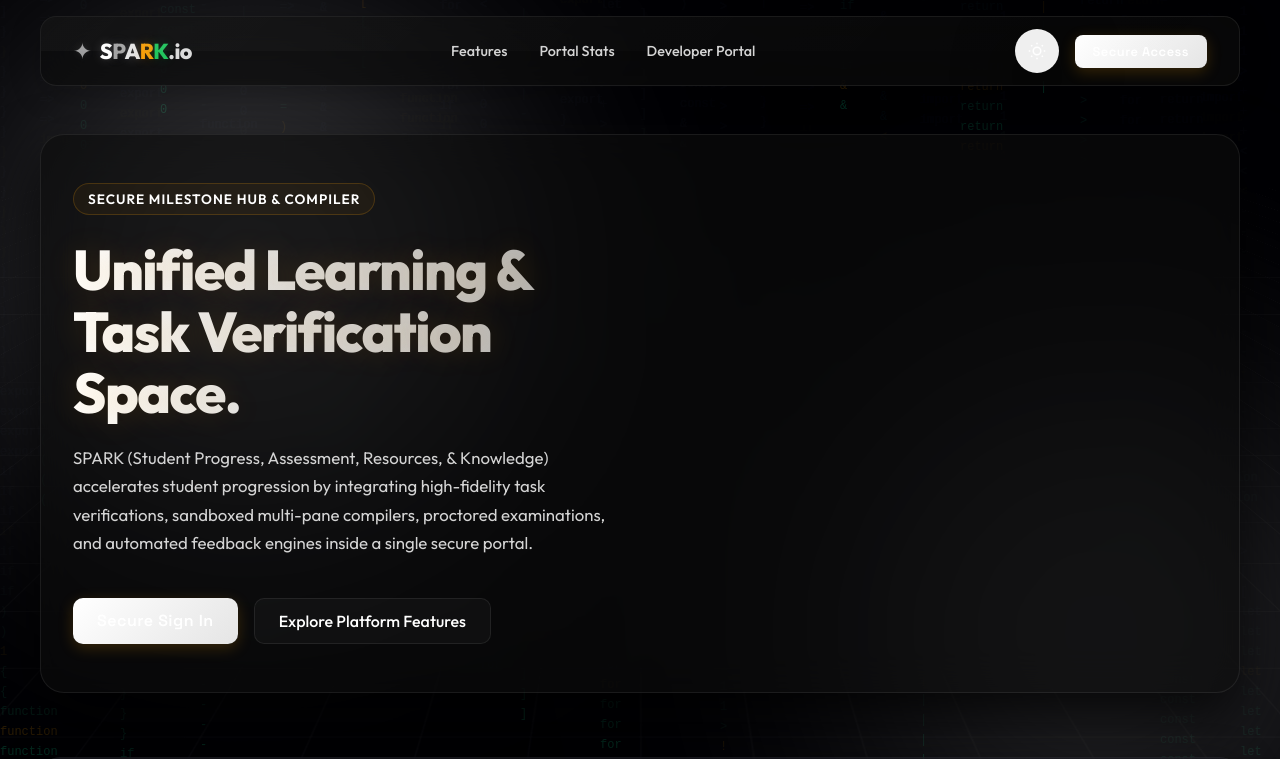
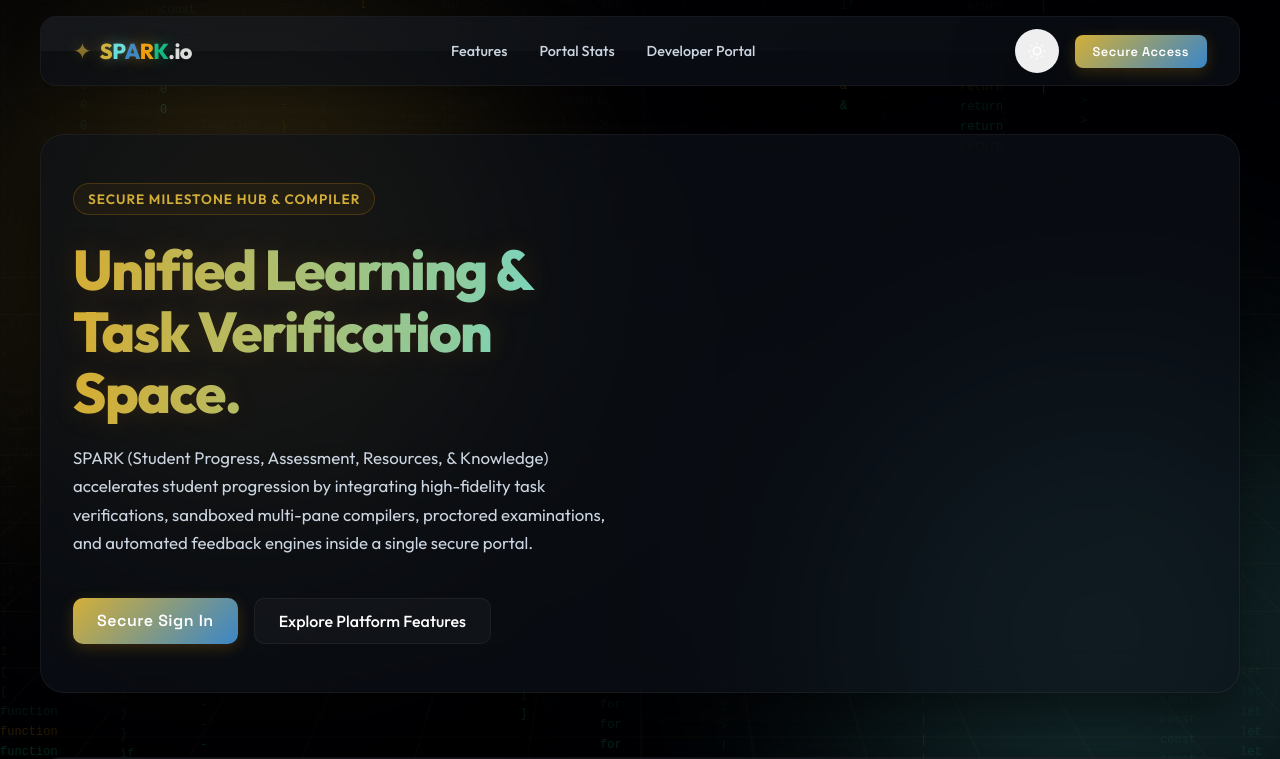
Before and after one commit to vamsi123-paidi/Tracker, a Next.js app in the folder frontend/: page / in a window 1280 px wide. Shown: the top 759 px of the page. Built offline with nearby package versions, Linux system fonts and the light colour scheme; no server answers.

Commit message:
style: overhaul color grading to Midnight Navy & Champagne Gold theme

```diff
--- a/frontend/src/app/globals.css
+++ b/frontend/src/app/globals.css
@@ -1,74 +1,74 @@
 @import url('https://fonts.googleapis.com/css2?family=Outfit:wght@300;400;500;600;700;800&family=Space+Grotesk:wght@400;500;600;700&display=swap');
 
-/* Default Dark Theme variables - Pure Black & White */
+/* Default Dark Theme variables - Midnight Navy & Champagne Gold */
 :root {
   --font-sans: 'Outfit', -apple-system, BlinkMacSystemFont, 'Segoe UI', Roboto, sans-serif;
   --font-mono: 'Space Grotesk', monospace;
 
-  --bg-dark: #000000;
-  --bg-glass: rgba(12, 12, 12, 0.65);
-  --bg-glass-hover: rgba(20, 20, 20, 0.78);
-  --border-glass: rgba(255, 255, 255, 0.08);
-  --border-glass-hover: rgba(255, 255, 255, 0.3);
+  --bg-dark: #0a0b10;
+  --bg-glass: rgba(13, 17, 26, 0.65);
+  --bg-glass-hover: rgba(20, 26, 38, 0.78);
+  --border-glass: rgba(255, 255, 255, 0.05);
+  --border-glass-hover: rgba(212, 175, 55, 0.4);
 
-  --neon-primary: #ffffff;       /* Pure White */
-  --neon-secondary: #a3a3a3;     /* Medium Slate Gray */
-  --neon-blue: #e5e5e5;          /* Cool Gray */
-  --neon-green: #22c55e;         /* Success Status Green */
-  --neon-red: #ef4444;           /* Revision Status Red */
-  --neon-yellow: #f59e0b;        /* Pending Status Yellow */
+  --neon-primary: #d4af37;       /* Champagne Gold */
+  --neon-secondary: #64dfdf;     /* Ice Cyan */
+  --neon-blue: #3a86c8;          /* Classic Steel Blue */
+  --neon-green: #10b981;         /* success state */
+  --neon-red: #f43f5e;           /* error state */
+  --neon-yellow: #f59e0b;        /* warning state */
 
   --text-primary: #ffffff;
-  --text-secondary: #d4d4d4;     /* Light Gray */
-  --text-muted: #737373;         /* Neutral Slate Gray */
+  --text-secondary: #cbd5e1;     /* Light Slate */
+  --text-muted: #64748b;
 
-  --glow-primary: 0 0 12px rgba(255, 255, 255, 0.2), 0 0 4px rgba(255, 255, 255, 0.08);
-  --glow-secondary: 0 0 12px rgba(163, 163, 163, 0.15), 0 0 4px rgba(163, 163, 163, 0.06);
-  --glow-green: 0 0 12px rgba(34, 197, 94, 0.2), 0 0 4px rgba(34, 197, 94, 0.08);
-  --glow-red: 0 0 12px rgba(239, 68, 68, 0.2), 0 0 4px rgba(239, 68, 68, 0.08);
-  --glow-yellow: 0 0 12px rgba(245, 158, 11, 0.2), 0 0 4px rgba(245, 158, 11, 0.08);
+  --glow-primary: 0 0 16px rgba(212, 175, 55, 0.45), 0 0 4px rgba(212, 175, 55, 0.15);
+  --glow-secondary: 0 0 16px rgba(100, 223, 223, 0.45), 0 0 4px rgba(100, 223, 223, 0.15);
+  --glow-green: 0 0 16px rgba(16, 185, 129, 0.4);
+  --glow-red: 0 0 16px rgba(244, 63, 94, 0.4);
+  --glow-yellow: 0 0 16px rgba(245, 158, 11, 0.4);
 
-  --card-shadow: 0 25px 60px rgba(0, 0, 0, 0.8), inset 0 0 20px rgba(255, 255, 255, 0.01);
-  --glass-glare: linear-gradient(135deg, rgba(255, 255, 255, 0.03) 0%, rgba(255, 255, 255, 0) 100%);
-  --grid-line: rgba(255, 255, 255, 0.025);
-  --modal-overlay: rgba(0, 0, 0, 0.92);
+  --card-shadow: 0 25px 60px rgba(0, 0, 0, 0.65), inset 0 0 20px rgba(255, 255, 255, 0.01);
+  --glass-glare: linear-gradient(135deg, rgba(255, 255, 255, 0.04) 0%, rgba(255, 255, 255, 0) 100%);
+  --grid-line: rgba(212, 175, 55, 0.03);
+  --modal-overlay: rgba(3, 4, 8, 0.85);
 
-  --shadow-hover-panel: 0 20px 45px rgba(255, 255, 255, 0.04), inset 0 1px 0 rgba(255, 255, 255, 0.08);
-  --shadow-hover-tilt: 0 25px 50px rgba(255, 255, 255, 0.06);
+  --shadow-hover-panel: 0 20px 45px rgba(212, 175, 55, 0.06), inset 0 1px 0 rgba(255, 255, 255, 0.08);
+  --shadow-hover-tilt: 0 25px 50px rgba(100, 223, 223, 0.08);
 }
 
-/* Light Theme overrides - Pure White & Dark Contrast Panels */
+/* Light Theme overrides - Premium Light Slate & Dark Contrast Panels */
 :root.light {
-  --bg-dark: #ffffff;
-  --bg-glass: #ffffff;
-  --bg-glass-hover: #f5f5f5;
-  --border-glass: rgba(0, 0, 0, 0.08);
-  --border-glass-hover: rgba(0, 0, 0, 0.25);
+  --bg-dark: #f4f6f9;
+  --bg-glass: rgba(255, 255, 255, 0.75);
+  --bg-glass-hover: rgba(255, 255, 255, 0.9);
+  --border-glass: rgba(13, 17, 26, 0.06);
+  --border-glass-hover: rgba(180, 140, 40, 0.4);
 
-  --neon-primary: #000000;       /* Pure Black */
-  --neon-secondary: #525252;     /* Medium Gray */
-  --neon-blue: #171717;          /* Cool Gray */
-  --neon-green: #16a34a;         /* Success Green */
-  --neon-red: #dc2626;           /* Revision Red */
-  --neon-yellow: #d97706;        /* Pending Yellow */
+  --neon-primary: #b8860b;       /* Dark Gold */
+  --neon-secondary: #008b8b;     /* Dark Cyan */
+  --neon-blue: #1a5b8c;          /* Steel Blue */
+  --neon-green: #059669;
+  --neon-red: #dc2626;
+  --neon-yellow: #d97706;
 
-  --text-primary: #000000;
-  --text-secondary: #262626;
-  --text-muted: #737373;
+  --text-primary: #0f172a;
+  --text-secondary: #334155;
+  --text-muted: #64748b;
 
-  --glow-primary: 0 2px 8px rgba(0, 0, 0, 0.06);
-  --glow-secondary: 0 2px 8px rgba(82, 82, 82, 0.06);
-  --glow-green: 0 2px 8px rgba(22, 163, 74, 0.06);
-  --glow-red: 0 2px 8px rgba(220, 38, 38, 0.06);
-  --glow-yellow: 0 2px 8px rgba(217, 119, 6, 0.06);
+  --glow-primary: 0 2px 8px rgba(184, 134, 11, 0.08);
+  --glow-secondary: 0 2px 8px rgba(0, 139, 139, 0.08);
+  --glow-green: 0 2px 8px rgba(5, 150, 105, 0.08);
+  --glow-red: 0 2px 8px rgba(220, 38, 38, 0.08);
+  --glow-yellow: 0 2px 8px rgba(217, 119, 6, 0.08);
 
-  --card-shadow: 0 10px 30px rgba(0, 0, 0, 0.05), inset 0 1px 0 rgba(255, 255, 255, 0.8);
+  --card-shadow: 0 10px 30px rgba(13, 17, 26, 0.04), inset 0 1px 0 rgba(255, 255, 255, 0.8);
   --glass-glare: linear-gradient(135deg, rgba(255, 255, 255, 0.8) 0%, rgba(255, 255, 255, 0) 100%);
-  --grid-line: rgba(0, 0, 0, 0.015);
-  --modal-overlay: rgba(0, 0, 0, 0.4);
+  --grid-line: rgba(13, 17, 26, 0.015);
+  --modal-overlay: rgba(13, 17, 26, 0.45);
 
-  --shadow-hover-panel: 0 20px 45px rgba(0, 0, 0, 0.06), inset 0 1px 0 rgba(255, 255, 255, 0.8);
-  --shadow-hover-tilt: 0 25px 50px rgba(0, 0, 0, 0.08);
+  --shadow-hover-panel: 0 20px 45px rgba(180, 140, 40, 0.06), inset 0 1px 0 rgba(255, 255, 255, 0.8);
+  --shadow-hover-tilt: 0 25px 50px rgba(0, 139, 139, 0.08);
 }
 
 * {
@@ -82,10 +82,10 @@
 body {
   background-color: var(--bg-dark);
   background-image:
-    radial-gradient(at 0% 0%, hsla(0, 0%, 5%, 1) 0, transparent 55%),
-    radial-gradient(at 50% 0%, hsla(0, 0%, 3%, 1) 0, transparent 50%),
-    radial-gradient(at 100% 0%, hsla(0, 0%, 2%, 1) 0, transparent 50%),
-    radial-gradient(at 50% 100%, hsla(0, 0%, 2%, 1) 0, transparent 55%);
+    radial-gradient(at 0% 0%, hsla(220, 50%, 8%, 1) 0, transparent 55%),
+    radial-gradient(at 50% 0%, hsla(43, 45%, 6%, 1) 0, transparent 50%),
+    radial-gradient(at 100% 0%, hsla(220, 40%, 6%, 1) 0, transparent 50%),
+    radial-gradient(at 50% 100%, hsla(43, 40%, 5%, 1) 0, transparent 55%);
   background-attachment: fixed;
   color: var(--text-primary);
   min-height: 100vh;
@@ -97,9 +97,9 @@ body {
 :root.light body {
   background-color: var(--bg-dark);
   background-image:
-    radial-gradient(at 0% 0%, rgba(0, 0, 0, 0.02) 0, transparent 50%),
-    radial-gradient(at 100% 0%, rgba(0, 0, 0, 0.02) 0, transparent 50%),
-    radial-gradient(at 50% 100%, rgba(0, 0, 0, 0.01) 0, transparent 50%);
+    radial-gradient(at 0% 0%, rgba(212, 175, 55, 0.06) 0, transparent 50%),
+    radial-gradient(at 100% 0%, rgba(100, 223, 223, 0.06) 0, transparent 50%),
+    radial-gradient(at 50% 100%, rgba(212, 175, 55, 0.04) 0, transparent 50%);
 }
 
 /* Aurora Background container */
@@ -855,9 +855,9 @@ body {
 
 /* Dark Header navbar in light mode for strong contrast */
 :root.light .glass-panel-header {
-  background: #0f172a !important;
-  border-color: rgba(255, 255, 255, 0.1) !important;
-  box-shadow: 0 10px 30px rgba(15, 23, 42, 0.15) !important;
+  background: #0d111a !important;
+  border-color: rgba(212, 175, 55, 0.15) !important;
+  box-shadow: 0 10px 30px rgba(13, 17, 26, 0.15) !important;
 }
 
 :root.light .glass-panel-header * {
@@ -872,13 +872,13 @@ body {
 
 :root.light .glass-panel-header button.theme-toggle:hover {
   background: rgba(255, 255, 255, 0.15) !important;
-  box-shadow: 0 0 10px rgba(255, 255, 255, 0.2) !important;
+  box-shadow: 0 0 10px rgba(212, 175, 55, 0.25) !important;
 }
 
 /* Sidebar navigation panels for strong contrast in light mode */
 :root.light .glass-panel-sidebar {
-  background: #0f172a !important;
-  border-color: rgba(255, 255, 255, 0.1) !important;
+  background: #0d111a !important;
+  border-color: rgba(212, 175, 55, 0.15) !important;
 }
 
 :root.light .glass-panel-sidebar * {
@@ -899,6 +899,6 @@ body {
 
 :root.light .glass-panel-sidebar .sidebar-btn.active {
   background: rgba(255, 255, 255, 0.12) !important;
-  border-color: rgba(255, 255, 255, 0.3) !important;
+  border-color: rgba(212, 175, 55, 0.3) !important;
   color: #ffffff !important;
 }
```
